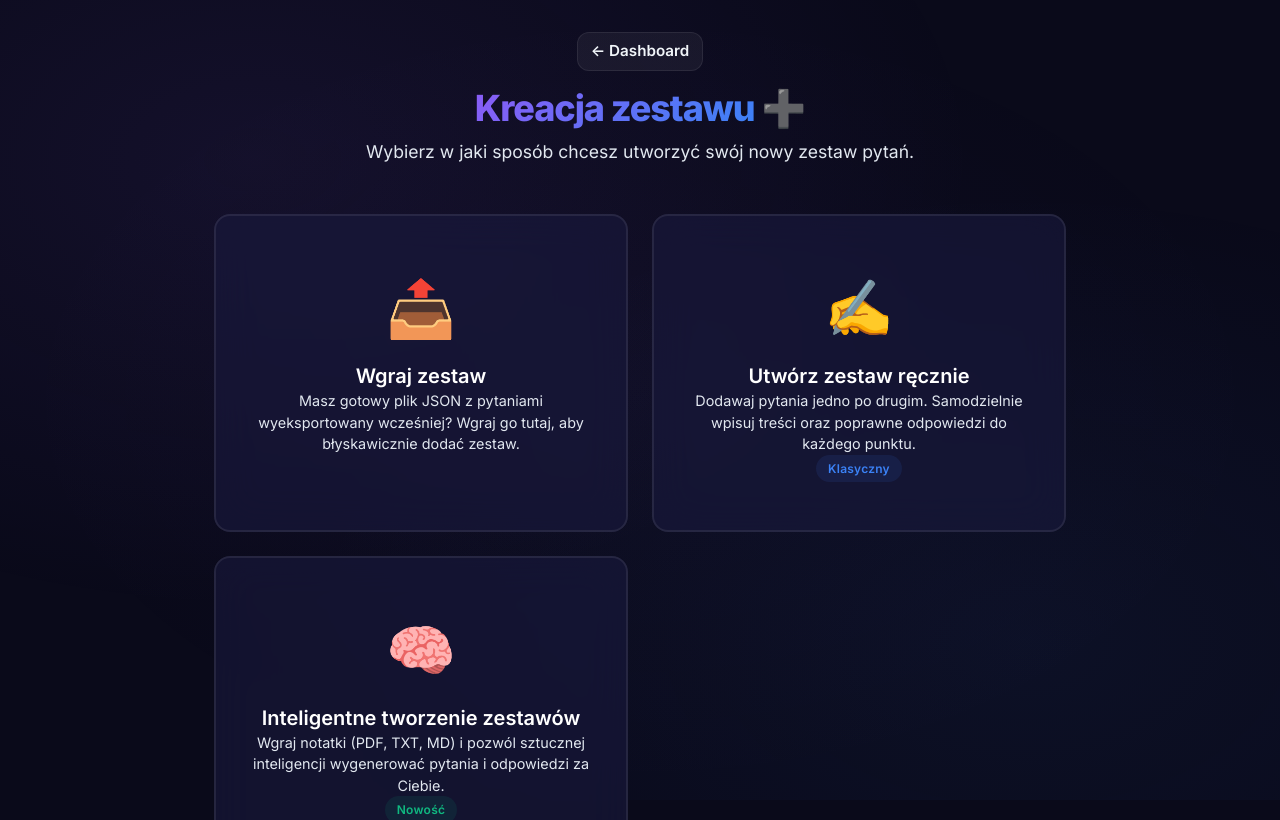
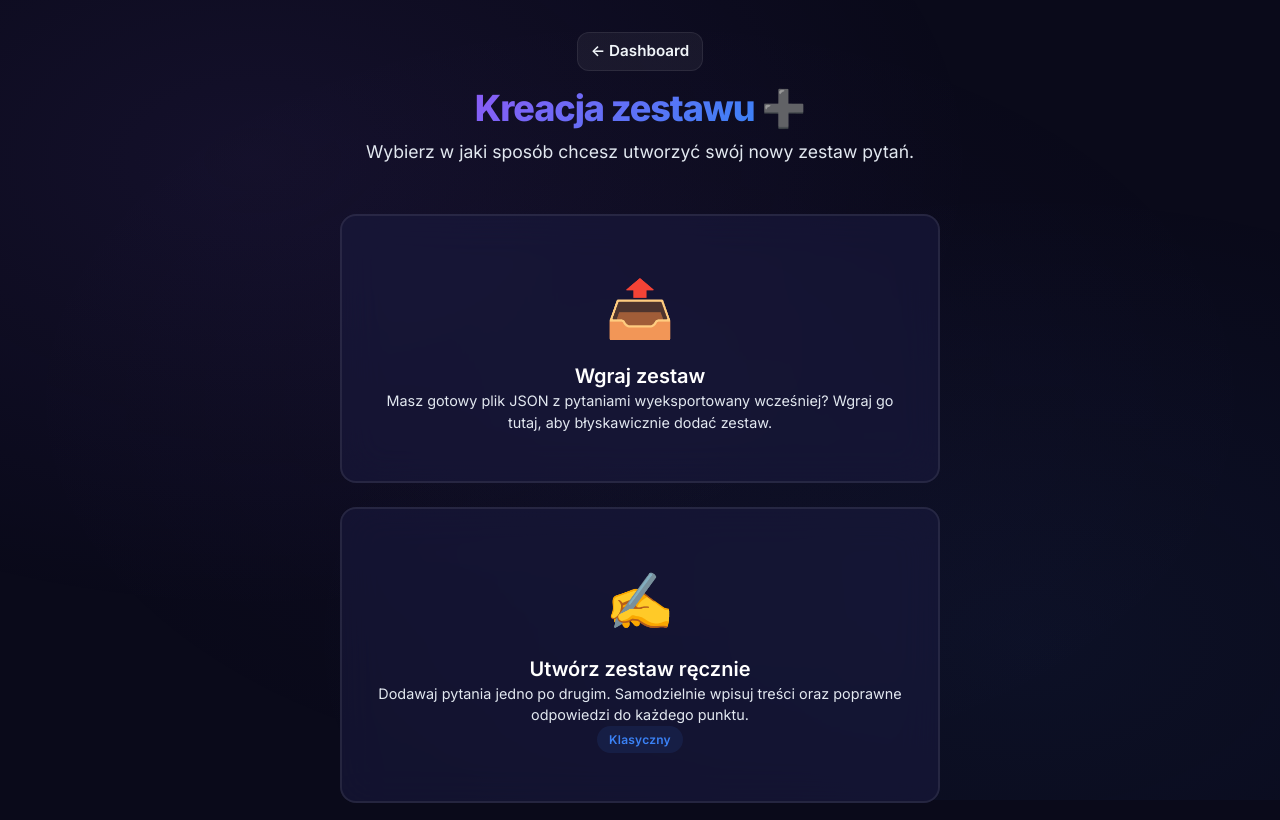
Before and after one commit to podlaskialgorytm3/Recallio, a Next.js app: page /sets/create in a window 1280 px wide. Shown: the top 820 px of the page. Built offline with nearby package versions, Linux system fonts and the light colour scheme; no server answers.

Commit message:
feat: create set chooser page with options for upload, manual entry, and AI generation

```diff
--- a/src/app/sets/create/page.tsx
+++ b/src/app/sets/create/page.tsx
@@ -21,8 +21,8 @@ export default function CreateSetChooserPage() {
         <p>Wybierz w jaki sposób chcesz utworzyć swój nowy zestaw pytań.</p>
       </div>
 
-      <div style={{ marginTop: "var(--space-xl)" }}>
-        <div className="study-mode-grid" style={{ gridTemplateColumns: "repeat(auto-fit, minmax(280px, 1fr))" }}>
+      <div style={{ marginTop: "var(--space-xl)", maxWidth: "600px", margin: "var(--space-xl) auto 0" }}>
+        <div className="study-mode-grid" style={{ gridTemplateColumns: "1fr" }}>
 
           {/* Upload JSON */}
           <Link
```
